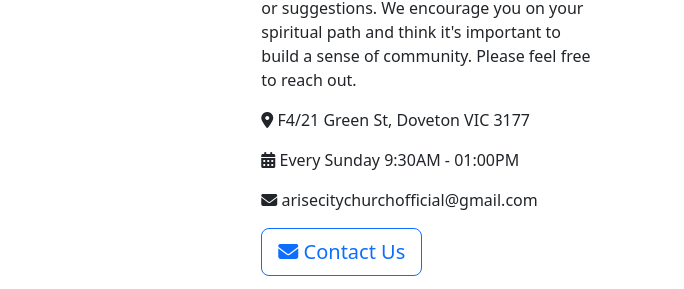
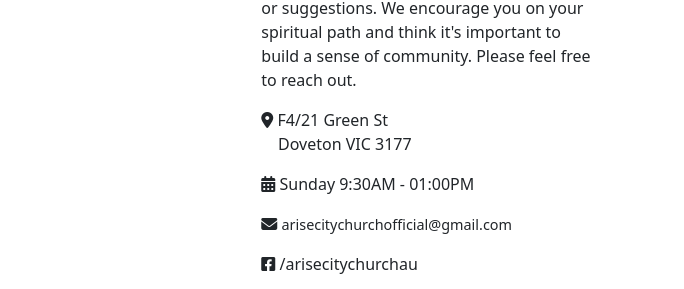
Before and after one commit to euvrein/arisecitychurch, a plain HTML site: page pages/home.html in a window 1280 px wide. Shown: the part 2065-2354 px from the top of the page, 0-684 px from the left. Drawn offline with Linux system fonts and the light colour scheme.

Commit message:
Update home.html

```diff
--- a/pages/home.html
+++ b/pages/home.html
@@ -52,13 +52,17 @@
             <h1>Contact Us</h1>
             <p>You are more than welcome to get in touch with us if you have any enquiries, requests, or suggestions. We encourage you on your spiritual path and think it's important to build a sense of community. Please feel free to reach out.</p>
             <p class='card-text'>
-                <i class='fas fa-location-dot'></i> F4/21 Green St, Doveton VIC 3177
+                <i class='fas fa-location-dot'></i> F4/21 Green St<br/>
+                &nbsp;&nbsp;&nbsp;&nbsp;Doveton VIC 3177
             </p>
             <p>
-                <i class='fas fa-calendar-alt'></i> Every Sunday 9:30AM - 01:00PM
+                <i class='fas fa-calendar-alt'></i> Sunday 9:30AM - 01:00PM
             </p>
             <p>
-                <i class='fas fa-envelope'></i> arisecitychurchofficial@gmail.com
+                <i class='fas fa-envelope'></i> <span style="font-size: 0.9em;">arisecitychurchofficial@gmail.com</span>
+            </p>
+            <p>
+                <i class="fa-brands fa-square-facebook"></i> /arisecitychurchau</span>
             </p>
             <p>
                 <a href='./message_us.html' type='button' class='btn btn-outline-primary btn-lg'><i class='fa-solid fa-envelope'></i> Contact Us</a>
```
